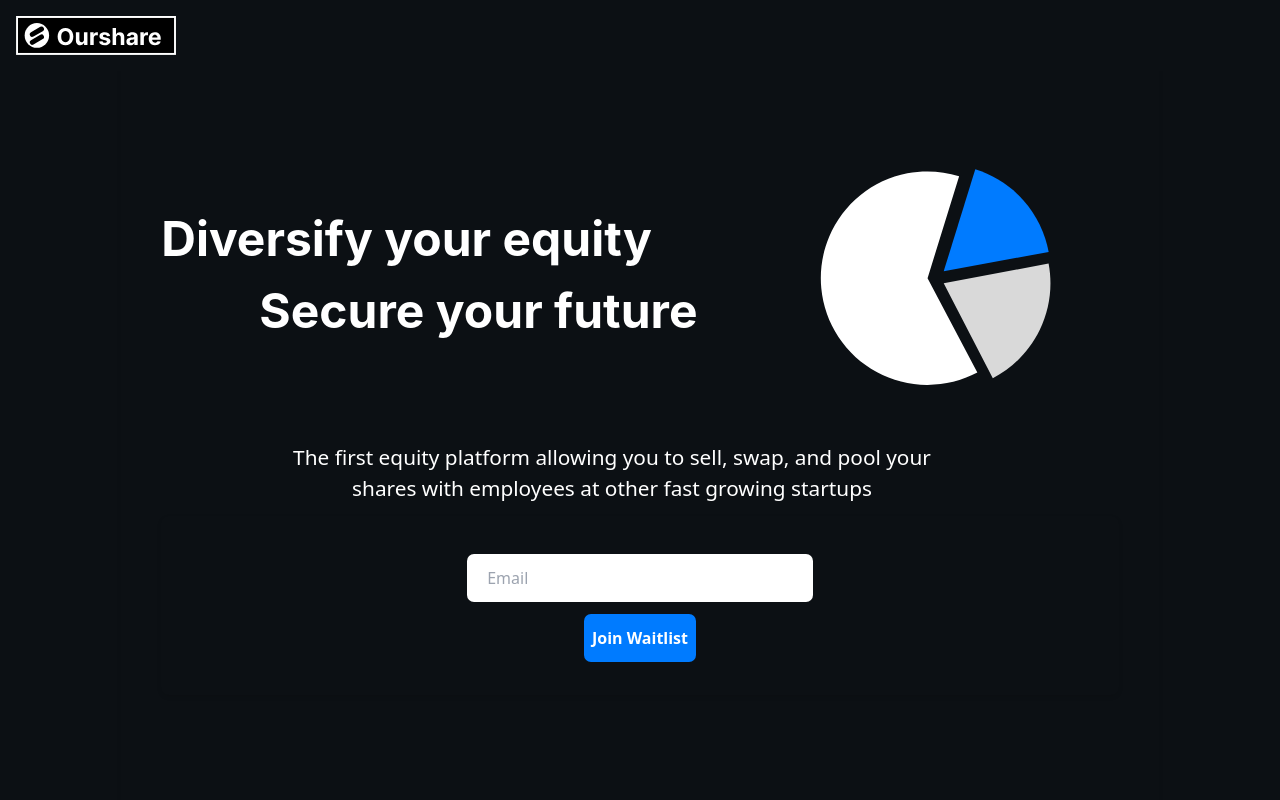
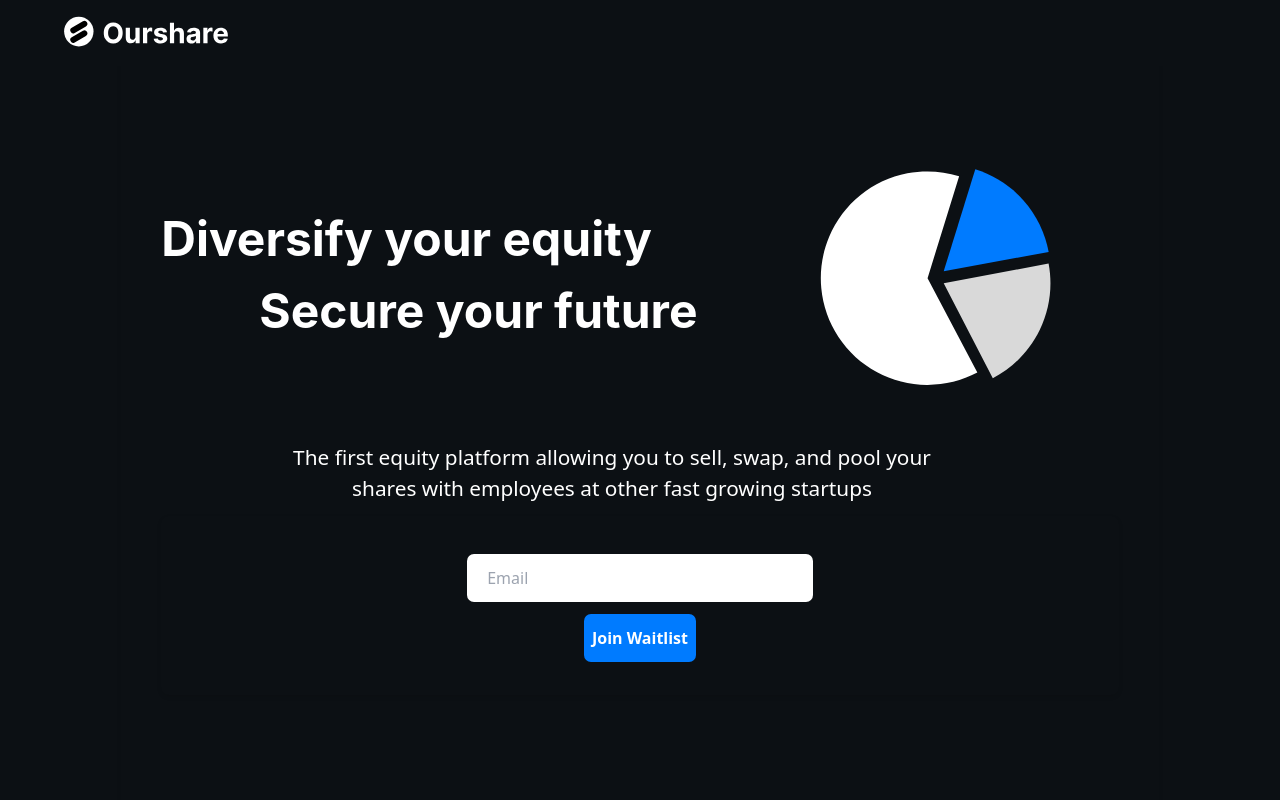
Before and after one commit to akigler/ourshare, a Next.js app: page / in a window 1280 px wide. Shown: the top 800 px of the page. Built offline with nearby package versions, Linux system fonts and the light colour scheme.

Commit message:
no square logo

```diff
--- a/src/components/Navbar.tsx
+++ b/src/components/Navbar.tsx
@@ -7,10 +7,10 @@ const Navbar = () => {
     <nav className={styles.navbar}>
       <div className={styles.navLeft}>
         <Image
-          src="/images/RECT_OURSHARE_BLACK_FULL.svg"
+          src="/images/LOGO_NO_BOX.svg"
           alt="OurShare Logo"
-          width={160}
-          height={160}
+          width={165}
+          height={165}
         />
       </div>
     </nav>
--- a/src/styles/styles.module.css
+++ b/src/styles/styles.module.css
@@ -44,6 +44,8 @@
   .navbar {
     left: 0;
     display: flex;
+    margin-left: 3rem;
+
     justify-content: space-between;
     padding: 1rem;
     /* background-color: green; */
```
Also changed, not shown: public/images/LOGO_NO_BOX.svg (added).
